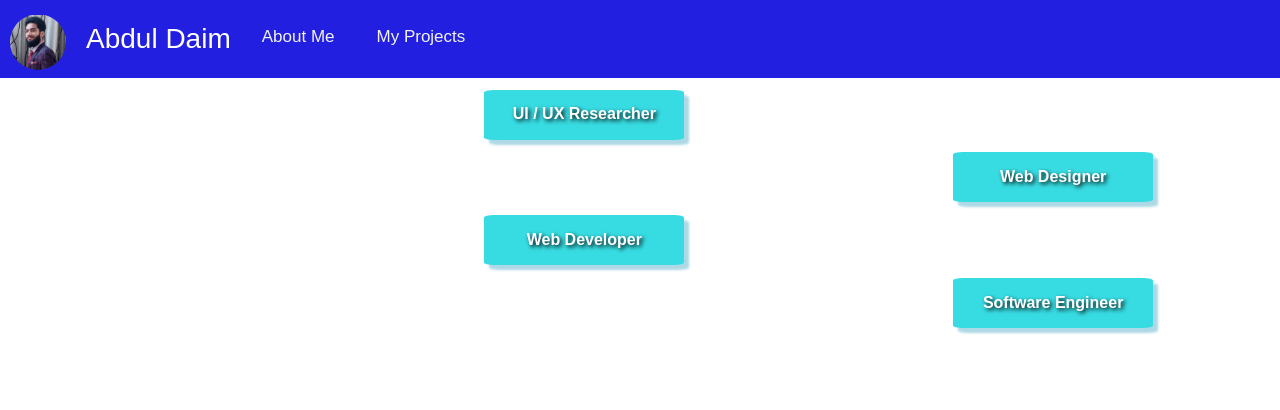
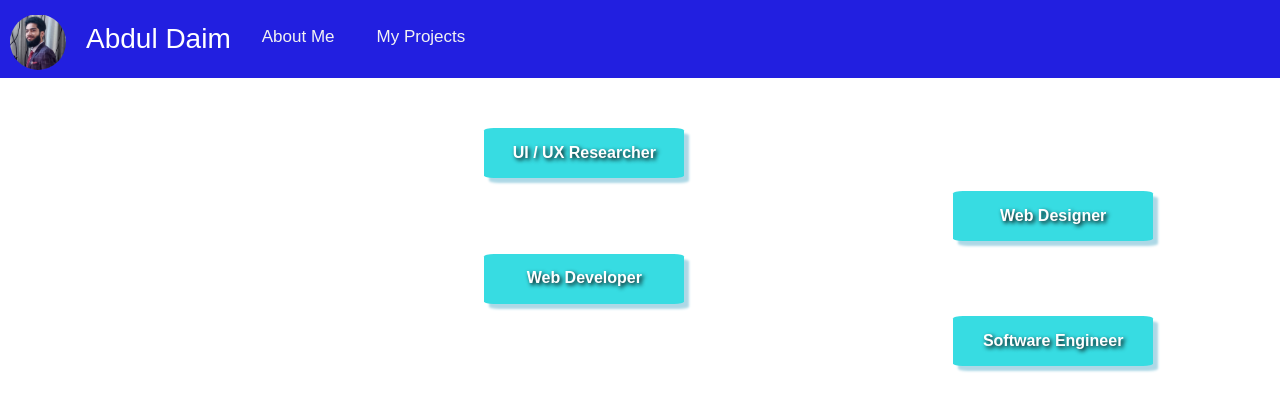
Before and after one commit to abduldaim-ad/portfolio, a React (Create React App) app: page /#/ in a window 1280 px wide. Shown: the top 410 px of the page. Built offline with nearby package versions, Linux system fonts and the light colour scheme.

Commit message:
Hash Router

```diff
--- a/src/Landing.js
+++ b/src/Landing.js
@@ -4,7 +4,7 @@ import './Landing.css'
 const Landing = () => {
   return (
     <>
-        <div id="div1" style={{marginTop:"7%", marginLeft:"1%"}}>UI / UX Researcher</div>
+        <div id="div1" style={{marginTop:"16vh", marginLeft:"1%"}}>UI / UX Researcher</div>
         <div id="div2" style={{margin:"1%"}}>Web Designer</div>
         <div id="div3" style={{margin:"1%"}}>Web Developer</div>
         <div id="div4" style={{margin:"1%"}}>Software Engineer</div>
```
